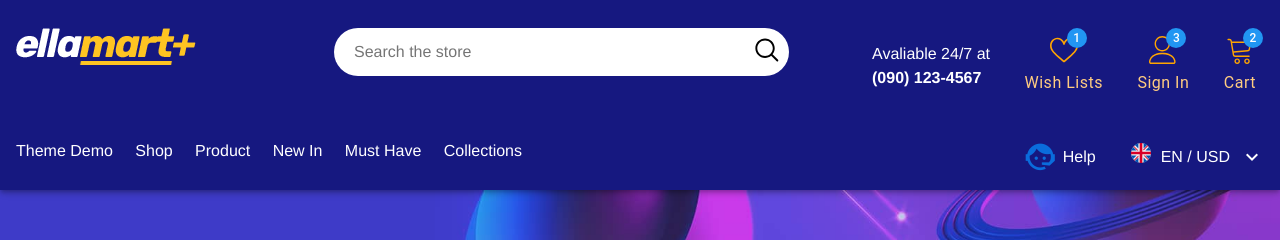
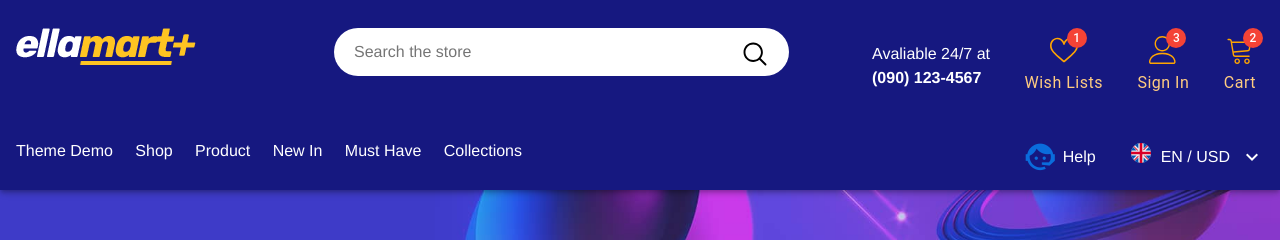
Before and after one commit to hossam2000ayman/allamart-project, a Vue app: page / in a window 1280 px wide. Shown: the top 240 px of the page. Built offline with nearby package versions, Linux system fonts and the light colour scheme.

Commit message:
allmart-fixed-nav

```diff
--- a/src/components/global/AppLayout.vue
+++ b/src/components/global/AppLayout.vue
@@ -4,6 +4,7 @@
     <v-layout class="position-relative">
       <CartDrawer />
       <AppNavbar />
+      <FixedNav />
       <v-main style="padding-top: 190px">
         <!-- dynamic data will be every content in landing by using "<slot>" -->
         <slot></slot>
@@ -17,12 +18,14 @@
 import AppFooter from "./AppFooter.vue";
 import AppNavbar from "./AppNavbar.vue";
 import CartDrawer from "./CartDrawer.vue";
+import FixedNav from "./FixedNav.vue";
 
 export default {
   components: {
     AppNavbar,
     AppFooter,
     CartDrawer,
+    FixedNav,
   },
 };
 </script>
--- a/src/components/global/AppNavbar.vue
+++ b/src/components/global/AppNavbar.vue
@@ -1,6 +1,6 @@
 <template>
   <div class="nav-bar">
-    <v-app-bar color="#161880" class="pt-3" height="fit-content">
+    <v-app-bar color="#161880" class="pt-3" height="fit-content" absolute>
       <v-container fluid>
         <v-row>
           <v-col cols="3">
@@ -41,7 +41,7 @@
                   <v-badge
                     location="right top"
                     :content="option.content"
-                    color="blue"
+                    color="red"
                     offset-x="-15"
                   ></v-badge>
                   <span
--- /dev/null
+++ b/src/components/global/FixedNav.vue
@@ -0,0 +1,94 @@
+<template>
+  <div class="fixed-nav">
+    <v-app-bar color="#161880">
+      <v-container fluid>
+        <v-row>
+          <v-col cols="2">
+            <img src="@/assets/images/logo.png" class="w-50" />
+          </v-col>
+          <v-col cols="5">
+            <ul
+              class="links d-flex text-white justify-space-between"
+              style="list-style: none"
+            >
+              <div v-for="(link, index) in links" :key="index">
+                <li>{{ link }}</li>
+              </div>
+            </ul>
+          </v-col>
+          <v-col
+            cols="5"
+            class="d-flex justify-end align-center"
+            style="gap: 20px"
+          >
+            <span
+              v-html="$svg.search"
+              style="fill: white; top: 13px; left: 67%"
+            ></span>
+            <div
+              class="parent text-white d-flex justify-lg-space-between align-center"
+            >
+              <div
+                class="options"
+                v-for="(option, index) in options"
+                :key="index"
+              >
+                <div
+                  class="d-flex flex-column align-center"
+                  style="cursor: pointer"
+                  @click="option.action"
+                >
+                  <v-badge
+                    location="right top"
+                    :content="option.content"
+                    color="red"
+                    offset-x="-15"
+                  ></v-badge>
+                  <span
+                    style="width: 28px; fill: white"
+                    v-html="option.svg"
+                  ></span>
+                </div>
+              </div>
+            </div>
+          </v-col>
+        </v-row>
+      </v-container>
+    </v-app-bar>
+  </div>
+</template>
+
+<script>
+export default {
+  data() {
+    return {
+      links: [
+        "Theme Demo",
+        "Shop",
+        "Product",
+        "New In",
+        "Must Have",
+        "Collections",
+      ],
+      //TODO will leave the values to find a way to make mixin or reusable list on application level on call (like mixin)
+      options: [
+        {
+          name: "Cart",
+          svg: this.$svg.cart,
+          action: this.openCart,
+          content: "2",
+        },
+      ],
+    };
+  },
+
+  inject: ["emitter"], //inject by key of provide emitter
+
+  methods: {
+    openCart() {
+      this.emitter.emit("toggleCart"); //fire event and will be listen in next step
+      console.log("toggleCart emit");
+    },
+  },
+};
+</script>
```
Also changed, not shown: src/components/global/plugins/SvgPlugin.js.
